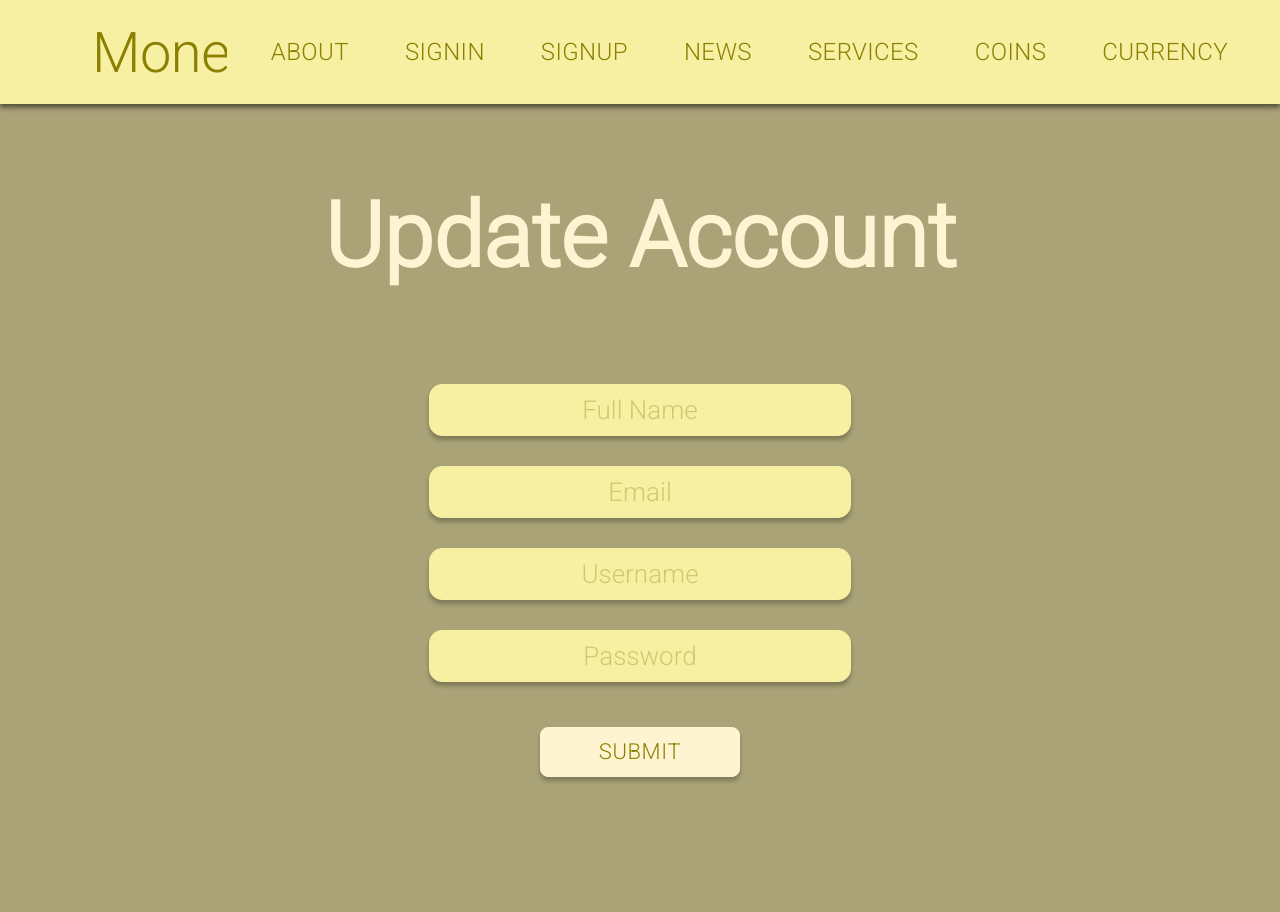
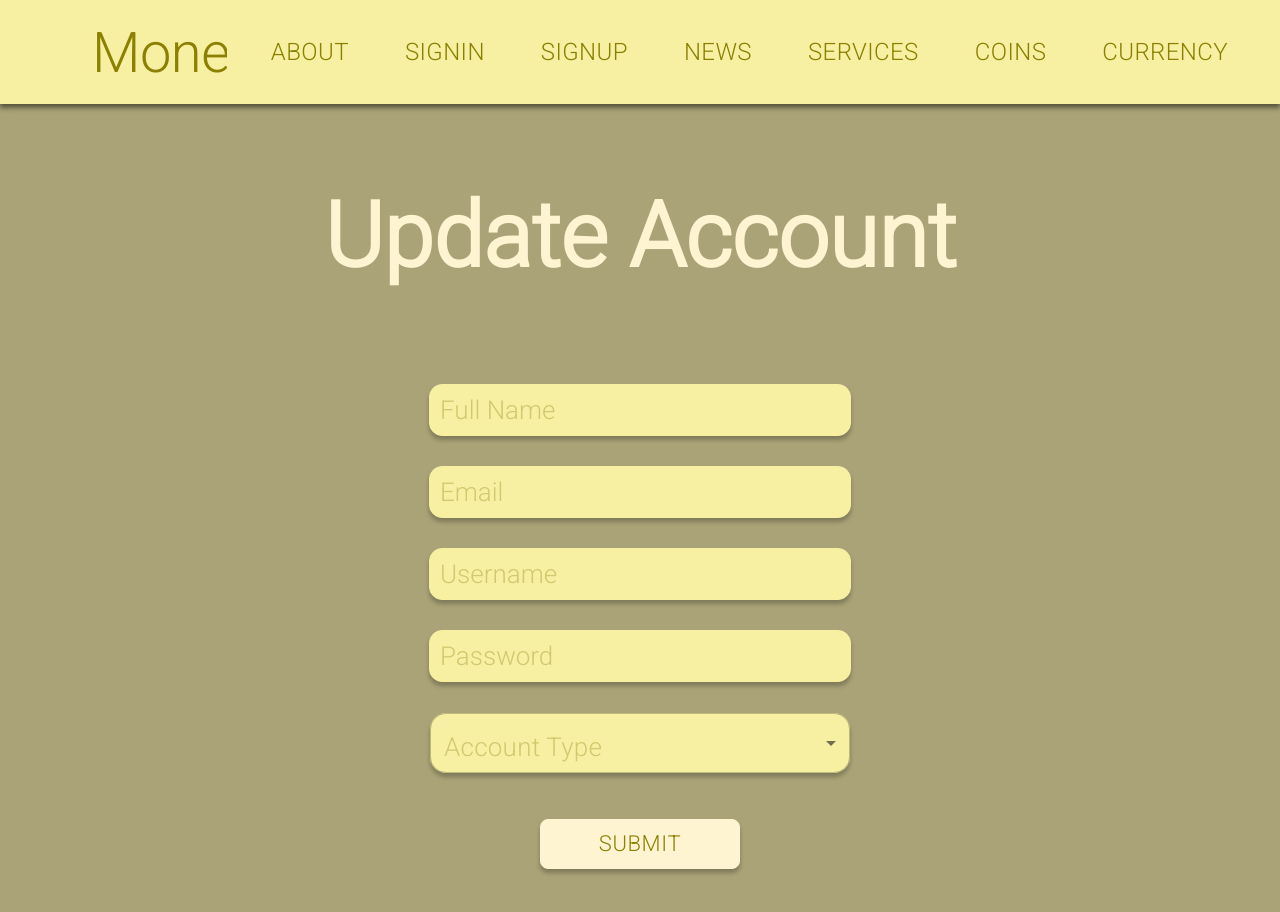
Before and after one commit to BVA1000/moneta-frontend, a React (Create React App) app: page /update in a window 1280 px wide. Shown: the top 912 px of the page. Built offline with nearby package versions, Linux system fonts and the light colour scheme.

Commit message:
Added Account Type Dropdown Button

```diff
--- a/src/components/Cards/AccountCard/accountCard.js
+++ b/src/components/Cards/AccountCard/accountCard.js
@@ -14,11 +14,8 @@ import "../../../assets/fonts/fonts.css";
 
 //import { useSelector } from "react-redux";
 
-
 function AccountCard() {
-
   //const account = useSelector((state) => state.account.value);
-
 
   return (
     <div id="accountCard">
@@ -27,6 +24,7 @@ function AccountCard() {
         sx={{
           borderRadius: 10,
           bgcolor: "#f7f0a3",
+          boxShadow: "0px 4px 4px rgba(0, 0, 0, 0.25)",
           padding: 5,
         }}
       >
@@ -45,14 +43,45 @@ function AccountCard() {
             </Box>
           </Grid>
           <Grid item xs={12} md={5.5}>
-            <Typography className="big" variant="h4" color="#8b8002">
+            <Typography
+              className="big"
+              variant="h4"
+              sx={{
+                color: "#8b8002",
+                fontSize: 30,
+              }}
+            >
               Full Name: Ben Von Achen {/* fullname */}
             </Typography>
-            <Typography className="big" variant="h4" color="#8b8002">
+            <Typography
+              className="big"
+              variant="h4"
+              sx={{
+                color: "#8b8002",
+                fontSize: 30,
+              }}
+            >
               User Name: BVA1000 {/* username */}
             </Typography>
-            <Typography className="big" variant="h4" color="#8b8002">
+            <Typography
+              className="big"
+              variant="h4"
+              sx={{
+                color: "#8b8002",
+                fontSize: 30,
+              }}
+            >
               Email: benvonachen@bva.com {/* email */}
+            </Typography>
+            <Typography
+              className="big"
+              variant="h4"
+              sx={{
+                color: "#8b8002",
+                fontSize: 30,
+              }}
+            >
+              Account Type: Gold {/* account type */}
             </Typography>
           </Grid>
           <Grid item xs={0} sm={1} />
--- a/src/components/Cards/PostsCard/postCard.js
+++ b/src/components/Cards/PostsCard/postCard.js
@@ -15,18 +15,16 @@ import "./postCard.css";
 //import { createPost } from "../../../store/postsSlice";
 
 function CreatePostCard() {
-
   //const dispatch = useDispatch()
-
 
   return (
     <div id="createPostsCard">
-
       <Container
         maxWidth="md"
         sx={{
           borderRadius: 10,
           bgcolor: "#f7f0a3",
+          boxShadow: "0px 4px 4px rgba(0, 0, 0, 0.25)",
           padding: 5,
         }}
       >
@@ -102,7 +100,7 @@ function CreatePostCard() {
             style={{ justifyContent: "center" }}
           >
             <SubmitPost
-              /*onClick={() => {
+            /*onClick={() => {
                 dispatch(createPost({}));
               }}*/
             />
--- a/src/pages/Account/accountInfo.js
+++ b/src/pages/Account/accountInfo.js
@@ -8,6 +8,7 @@ function AccountInfo() {
     <div id="accountInfo">
       <Grid container spacing={4}>
         <Grid item xs={12} md={12}>
+          {/* Hello {user.name} */}
           <h1>Hello Ben!</h1>
         </Grid>
         <Grid item xs={12} md={12}>
--- a/src/pages/Account/updateAcct.css
+++ b/src/pages/Account/updateAcct.css
@@ -19,7 +19,7 @@
   color: #8b8002;
   font-family: "Roboto", sans-serif;
   font-size: 26px;
-  text-align: center;
+  text-align: left;
   margin: 15px;
   padding: 10px;
   height: 30px;
--- a/src/pages/Account/updateAcctForm.js
+++ b/src/pages/Account/updateAcctForm.js
@@ -1,8 +1,20 @@
+import * as React from "react";
+import InputLabel from "@mui/material/InputLabel";
+import MenuItem from "@mui/material/MenuItem";
+import FormControl from "@mui/material/FormControl";
+import Select from "@mui/material/Select";
+
 import Submit from "../../components/Buttons/Submit/submit";
 import "../../assets/fonts/fonts.css";
 import "./updateAcct.css";
 
 function UpdateAccountForm() {
+  const [acctType, setAcctType] = React.useState("");
+
+  const handleChange = (event) => {
+    setAcctType(event.target.value);
+  };
+
   return (
     <div id="updateAcctForm">
       <div>
@@ -17,6 +29,40 @@ function UpdateAccountForm() {
       <div>
         <input placeholder="Password" type="password" required />
       </div>
+
+      <FormControl
+        fullWidth
+        sx={{
+          bgcolor: "#f7f0a3",
+          borderColor: "#f7f0a3",
+          borderRadius: "1.0em",
+          boxShadow: "0px 4px 4px rgba(0, 0, 0, 0.25)",
+          margin: 2,
+          height: 60,
+          width: 420,
+          justifyContent: "center",
+        }}
+      >
+        <InputLabel sx={{ color: "#d1c96f", fontSize: 26 }}>
+          Account Type
+        </InputLabel>
+        <Select
+          id="none"
+          value={acctType}
+          onChange={handleChange}
+          sx={{
+            borderRadius: "1.0em",
+            height: 60,
+            width: 420,
+            textAlign: "center",
+          }}
+        >
+          <MenuItem value={1}>Bronze</MenuItem>
+          <MenuItem value={2}>Silver</MenuItem>
+          <MenuItem value={3}>Gold</MenuItem>
+        </Select>
+      </FormControl>
+
       <Submit />
     </div>
   );
--- a/src/pages/SignIn/signin.css
+++ b/src/pages/SignIn/signin.css
@@ -18,7 +18,7 @@
   color: #8b8002;
   font-family: "Roboto", sans-serif;
   font-size: 26px;
-  text-align: center;
+  text-align: left;
   margin: 15px;
   padding: 10px;
   height: 30px;
--- a/src/pages/SignUp/signup.css
+++ b/src/pages/SignUp/signup.css
@@ -18,7 +18,7 @@
   color: #8b8002;
   font-family: "Roboto", sans-serif;
   font-size: 26px;
-  text-align: center;
+  text-align: left;
   margin: 15px;
   padding: 10px;
   height: 30px;
--- a/src/pages/SignUp/signupform.js
+++ b/src/pages/SignUp/signupform.js
@@ -1,3 +1,9 @@
+import * as React from "react";
+import InputLabel from "@mui/material/InputLabel";
+import MenuItem from "@mui/material/MenuItem";
+import FormControl from "@mui/material/FormControl";
+import Select from "@mui/material/Select";
+
 import Submit from "../../components/Buttons/Submit/submit";
 import { Link } from "react-router-dom";
 import "../../assets/fonts/fonts.css";
@@ -7,8 +13,13 @@ import "./signup.css";
 //import { createAccount } from "../../../store/accountSlice";
 
 function SignUpForm() {
+  //const dispatch = useDispatch()
 
-  //const dispatch = useDispatch()
+  const [acctType, setAcctType] = React.useState("");
+
+  const handleChange = (event) => {
+    setAcctType(event.target.value);
+  };
 
   return (
     <div id="signupform">
@@ -24,6 +35,40 @@ function SignUpForm() {
       <div>
         <input id="password" placeholder="Password" type="password" required />
       </div>
+
+      <FormControl
+        fullWidth
+        sx={{
+          bgcolor: "#f7f0a3",
+          borderColor: "#f7f0a3",
+          borderRadius: "1.0em",
+          boxShadow: "0px 4px 4px rgba(0, 0, 0, 0.25)",
+          margin: 2,
+          height: 60,
+          width: 420,
+          justifyContent: "center",
+        }}
+      >
+        <InputLabel sx={{ color: "#d1c96f", fontSize: 26 }}>
+          Account Type
+        </InputLabel>
+        <Select
+          id="none"
+          value={acctType}
+          onChange={handleChange}
+          sx={{
+            borderRadius: "1.0em",
+            height: 60,
+            width: 420,
+            textAlign: "center",
+          }}
+        >
+          <MenuItem value={1}>Bronze</MenuItem>
+          <MenuItem value={2}>Silver</MenuItem>
+          <MenuItem value={3}>Gold</MenuItem>
+        </Select>
+      </FormControl>
+
       <Link to="/account">
         <Submit
         /*onClick={() => {
```
